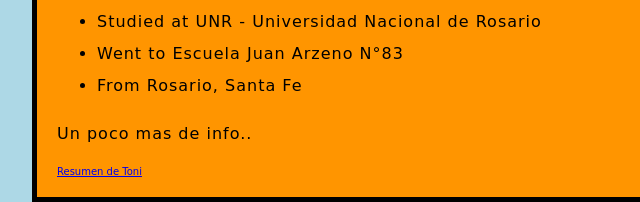
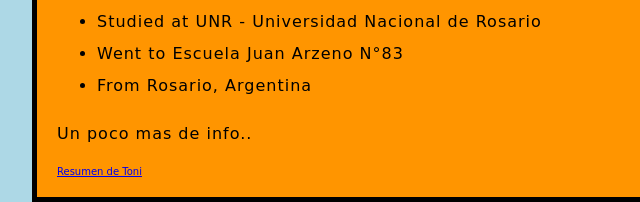
Before and after one commit to toni-marlop/repo01, a plain HTML site: page index.html in a window 1280 px wide. Shown: the part 854-1056 px from the top of the page, 283-923 px from the left. Drawn offline with Linux system fonts and the light colour scheme; a web font is replaced by a local one.

Commit message:
other commit

```diff
--- a/index.html
+++ b/index.html
@@ -22,7 +22,7 @@
         <li>Studied at Instituto Politecnico Superior (Rosario)</li>
         <li>Studied at UNR - Universidad Nacional de Rosario</li>
         <li>Went to Escuela Juan Arzeno N°83</li>
-        <li>From Rosario, Santa Fe</li>
+        <li>From Rosario, Argentina</li>
 
       </ul>
 
```
